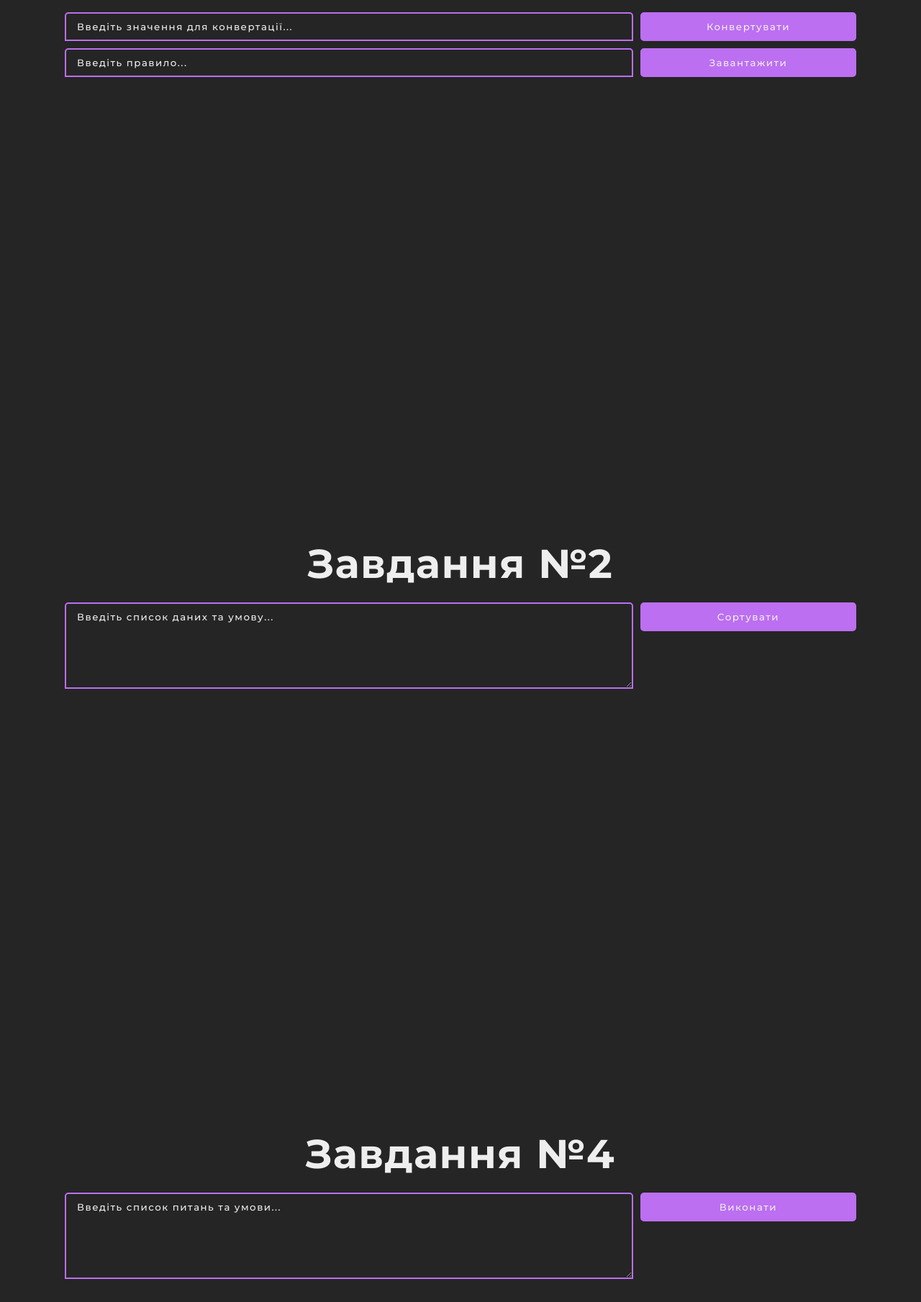
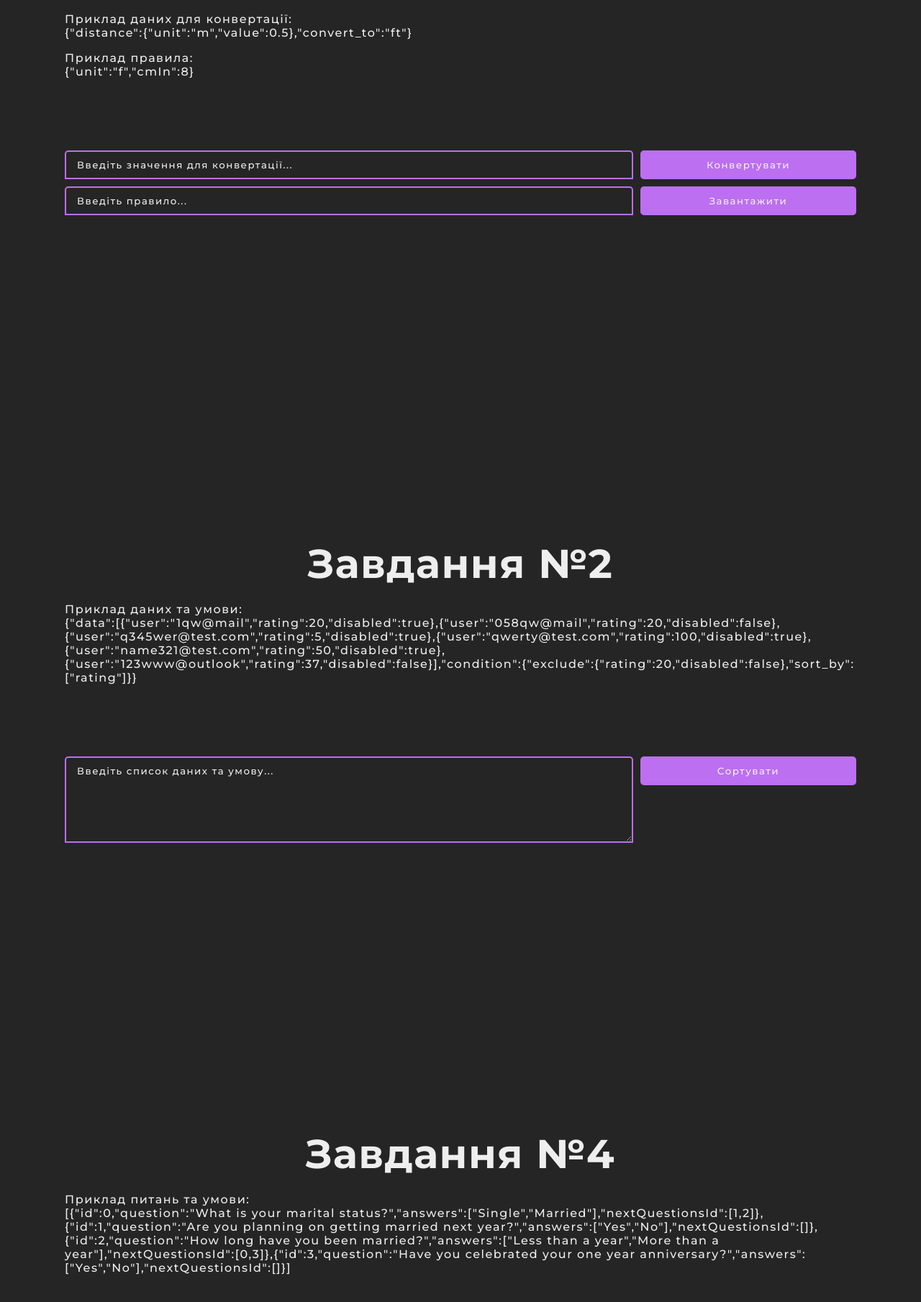
Before and after one commit to KonstantinBylbas/SysGears, a plain HTML site: page index.html in a window 1280 px wide. Shown: the part 91-1900 px from the top of the page at 72% size. Drawn offline with Linux system fonts and the light colour scheme.

Commit message:
add exaples of data

```diff
--- a/assets/style.scss
+++ b/assets/style.scss
@@ -16,7 +16,7 @@ $primary: #bc6ff1;
 }
 
 body,
-h2{
+h2 {
   margin: 0;
 }
 
@@ -33,13 +33,18 @@ body {
       text-align: center;
       font-size: 3.5rem;
     }
+
+    p:last-of-type {
+      margin: 10px 0 100px 0;
+    }
   }
 }
 
 .container {
   width: 1100px;
   margin: auto;
-  @media only screen and(max-width: 1200px) {
+
+  @media only screen and (max-width: 1200px) {
     width: 95%;
   }
 }
--- a/index.html
+++ b/index.html
@@ -20,6 +20,14 @@
             <h2>
                 Завдання №1
             </h2>
+            <p>
+                Приклад даних для конвертації:<br/>
+                {"distance":{"unit":"m","value":0.5},"convert_to":"ft"}
+            </p>
+            <p>
+                Приклад правила:<br/>
+                {"unit":"f","cmIn":8}
+            </p>
 
             <form class="row" id="convert">
                 <input type="text" name="data" placeholder="Введіть значення для конвертації...">
@@ -36,6 +44,10 @@
             <h2>
                 Завдання №2
             </h2>
+            <p>
+                Приклад даних та умови:<br/>
+                {"data":[{"user":"1qw@mail","rating":20,"disabled":true},{"user":"058qw@mail","rating":20,"disabled":false},{"user":"q345wer@test.com","rating":5,"disabled":true},{"user":"qwerty@test.com","rating":100,"disabled":true},{"user":"name321@test.com","rating":50,"disabled":true},{"user":"123www@outlook","rating":37,"disabled":false}],"condition":{"exclude":{"rating":20,"disabled":false},"sort_by":["rating"]}}
+            </p>
 
             <form class="row" id="sort">
                 <textarea name="data" placeholder="Введіть список даних та умову..."></textarea>
@@ -47,6 +59,10 @@
             <h2>
                 Завдання №4
             </h2>
+            <p>
+                Приклад питань та умови:<br/>
+                [{"id":0,"question":"What is your marital status?","answers":["Single","Married"],"nextQuestionsId":[1,2]},{"id":1,"question":"Are you planning on getting married next year?","answers":["Yes","No"],"nextQuestionsId":[]},{"id":2,"question":"How long have you been married?","answers":["Less than a year","More than a year"],"nextQuestionsId":[0,3]},{"id":3,"question":"Have you celebrated your one year anniversary?","answers":["Yes","No"],"nextQuestionsId":[]}]
+            </p>
 
             <form class="row" id="questions">
                 <textarea name="data" placeholder="Введіть список питань та умови..."></textarea>
```
Also changed, not shown: assets/style.css, 1 other file.
